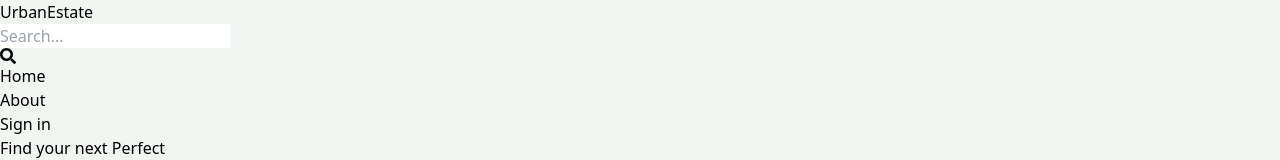
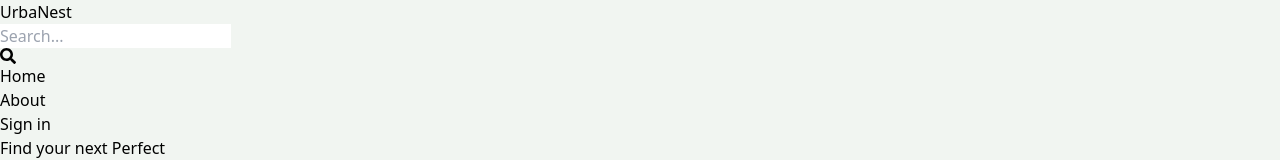
Before and after one commit to vashishtkumar/IP_Real_Estate_MERN, a React (Vite) app in the folder client/: page / in a window 1280 px wide. Shown: the top 160 px of the page. Built offline with nearby package versions, Linux system fonts and the light colour scheme; no server answers.

Commit message:
Header updated

```diff
--- a/client/src/Components/Header.jsx
+++ b/client/src/Components/Header.jsx
@@ -9,8 +9,8 @@ export default function Header() {
       <div className='flex justify-between items-center max-w-6xl mx-auto p-3'>
         <Link to='/'>
           <h1 className='font-bold text-sm sm:text-xl flex flex-wrap'>
-            <span className='text-slate-500'>Urban</span>
-            <span className='text-slate-700'>Estate</span>
+            <span className='text-slate-500'>Urba</span>
+            <span className='text-slate-700'>Nest</span>
           </h1>
         </Link>
         <form className='bg-slate-100 p-3 rounded-lg flex items-center'>
```
